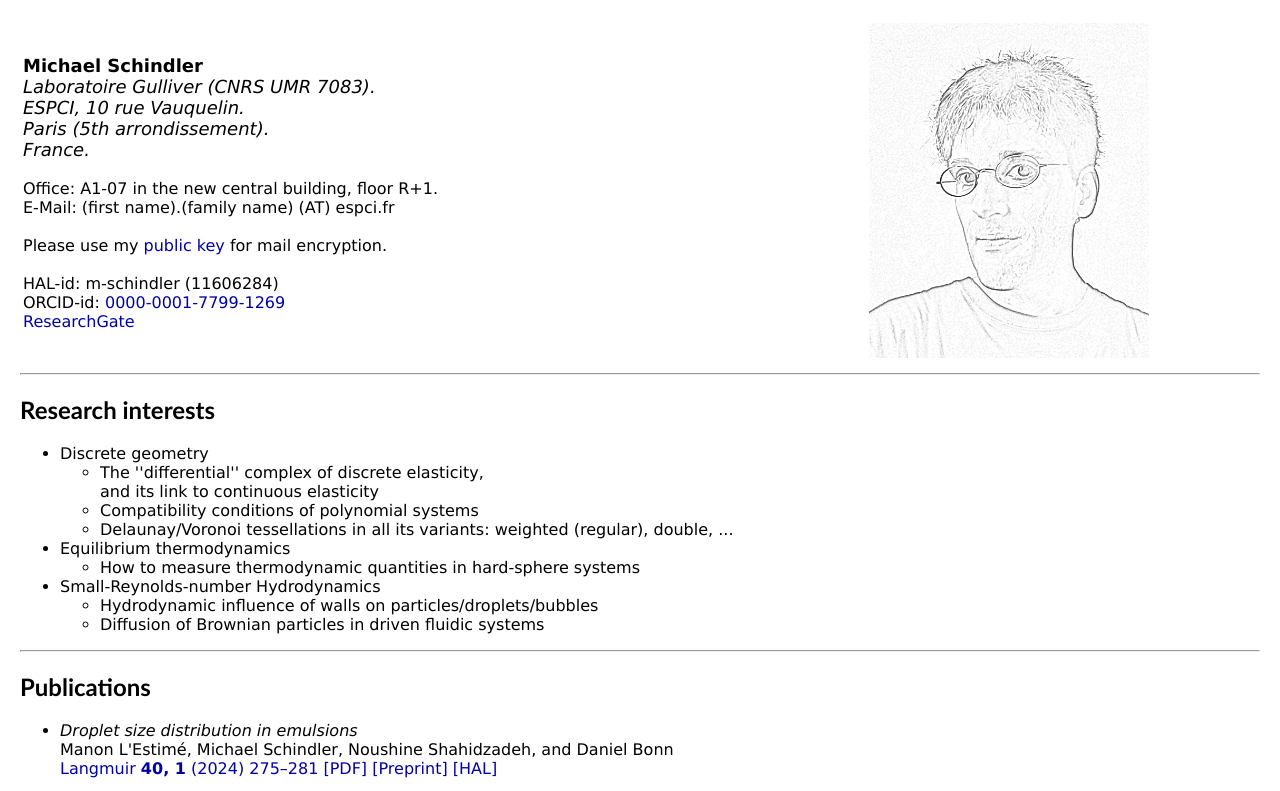
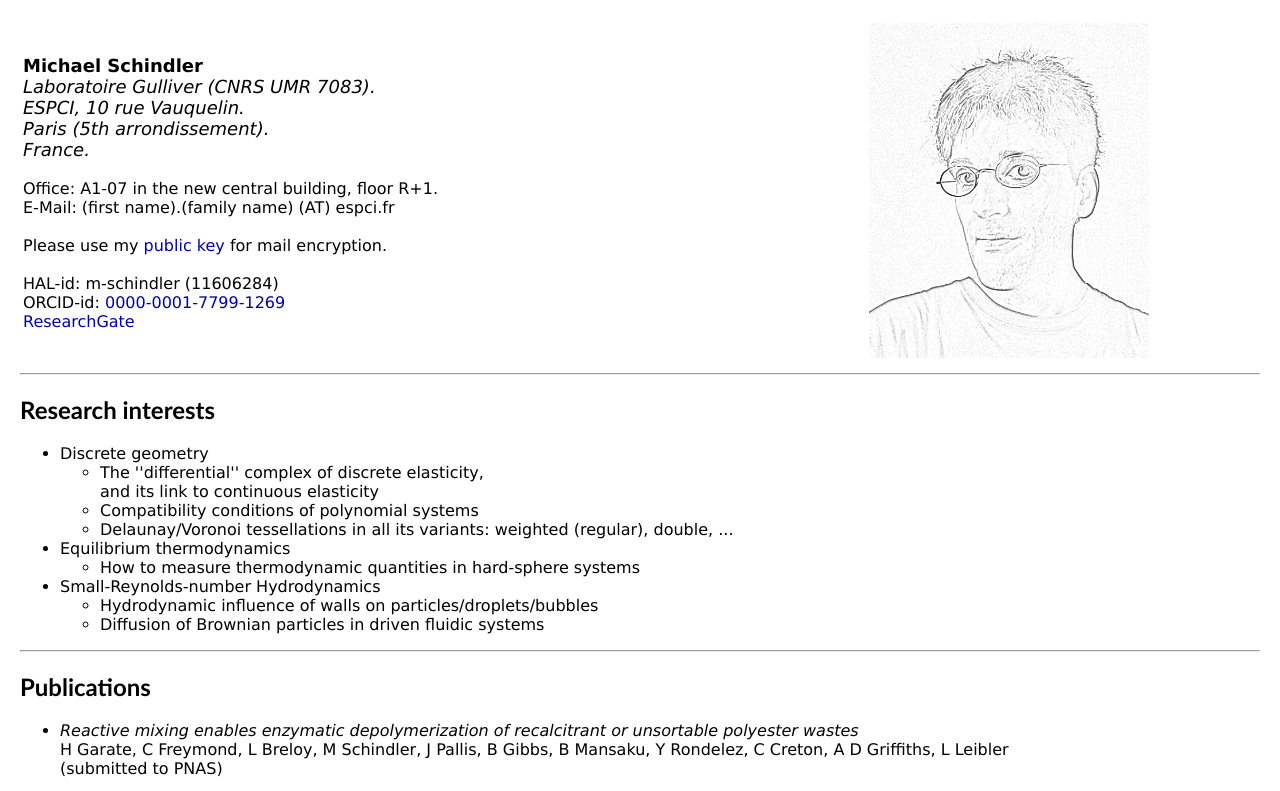
Before and after one commit to m-schindler/m-schindler.github.io, a plain HTML site: page index.html in a window 1280 px wide. Shown: the top 791 px of the page. Drawn offline with Linux system fonts and the light colour scheme.

Commit message:
adding pnas before publication

```diff
--- a/index.html
+++ b/index.html
@@ -66,6 +66,12 @@
 
 <HR>
 <H2>Publications</H2><!-- <<< -->
+
+<UL class="publication"><LI value="27">
+  <em>Reactive mixing enables enzymatic depolymerization of recalcitrant or unsortable polyester wastes</em><br>
+  H Garate, C Freymond, L Breloy, M Schindler, J Pallis, B Gibbs, B Mansaku, Y Rondelez, C Creton, A D Griffiths, L Leibler<br>
+  (submitted to PNAS)
+</LI></UL>
 
 <UL class="publication"><LI value="27">
   <em>Droplet size distribution in emulsions</em><br>
```
